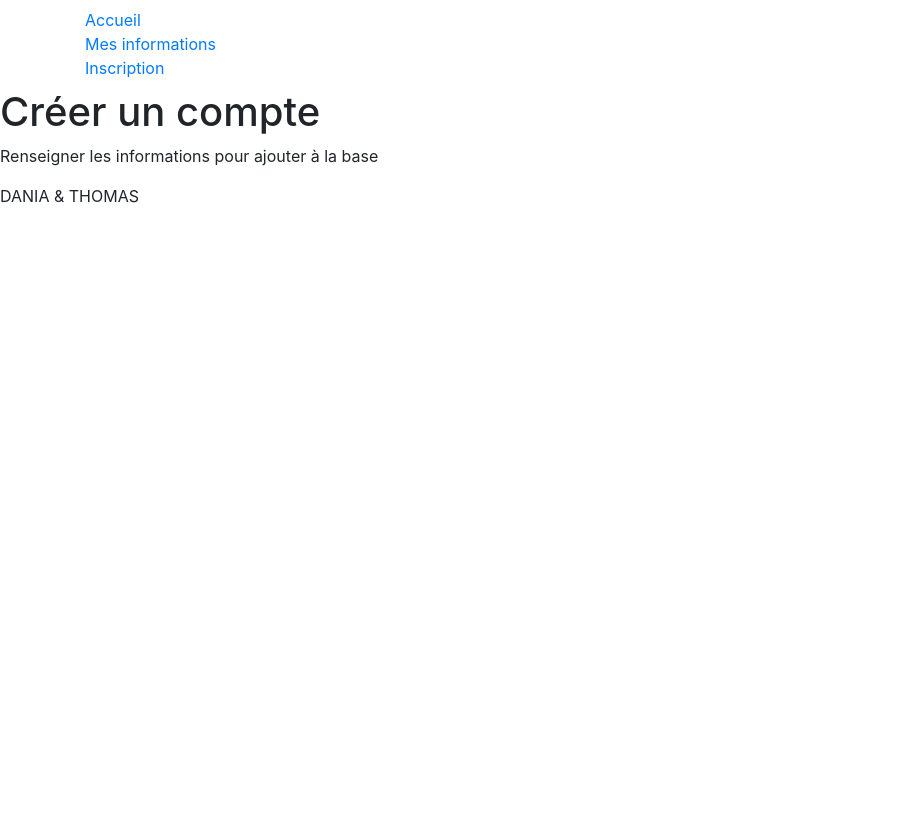
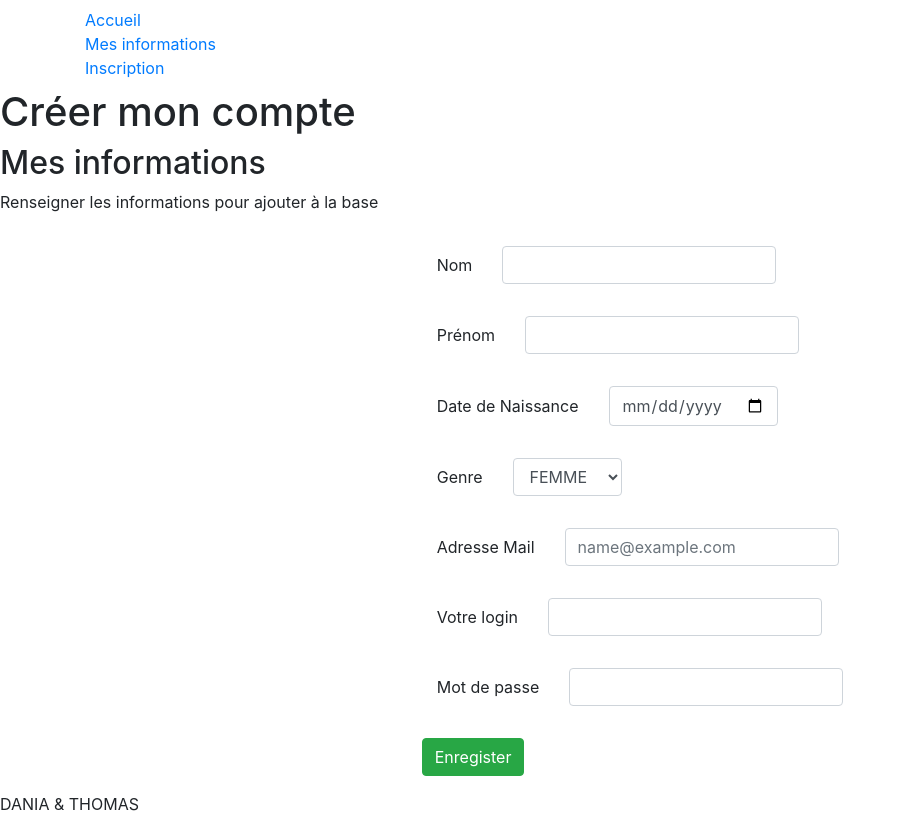
Before and after one commit to activity-2023/www, a PHP site: template templates/register.php in a window 1280 px wide. Shown: the whole page, without its empty margins (0-905 px from the left). Before the commit the page ends 203 px from the top, so only its background shows below. Run offline with PHP 8.4, Linux system fonts and the light colour scheme; the template is opened without the code that fills it, so the values that code supplies are empty.

Commit message:
Adding content in pages HTML and new templates

```diff
--- /dev/null
+++ b/templates/events.php
@@ -0,0 +1,4 @@
+
+<h1>Les événements à venir </h1>
+
+bla  bla bla
--- a/templates/register.php
+++ b/templates/register.php
@@ -1,3 +1,76 @@
-<h1>Créer un compte</h1>
 
-<p>Renseigner les informations pour ajouter à la base</p>
+<h1>Créer mon compte</h1>
+<section>
+    <h2>Mes informations</h2>
+    <p>Renseigner les informations pour ajouter à la base</p>
+    <div>
+        <form action="/register" method="post">
+            <div style="display: grid; justify-content:center;">
+                <div class="row g-2 align-items-center" style="padding: 1em">
+                    <div class="col-auto">
+                        <label for="fname" class="col-form-label">Nom</label>
+                    </div>
+                    <div class="col-auto">
+                        <input type="text" id="fname" class="form-control" name="fname" required>
+                    </div>
+                </div>
+                <div class="row g-2 align-items-center" style="padding: 1em">
+                    <div class="col-auto">
+                        <label for="lname" class="col-form-label" >Prénom</label>
+                    </div>
+                    <div class="col-auto">
+                        <input type="text" id="lname" class="form-control" name="lname" required>
+                    </div>
+                </div>
+                <div class="row g-2 align-items-center" style="padding: 1em">
+                    <div class="col-auto">
+                        <label for="br-date" class="col-form-label">Date de Naissance</label>
+                    </div>
+                    <div class="col-auto">
+                        <input type="date" id="br-date" class="form-control" name="br-date" required>
+                    </div>
+                </div>
+
+                <div class="row g-2 align-items-center" style="padding: 1em">
+                    <div class="col-auto">
+                        <label for="gender" class="col-form-label">Genre</label>
+                    </div>
+                    <div class="col-auto">
+                        <select class="form-control" id="gender" name="gender" required>
+                            <option value="FEMME">FEMME</option>
+                            <option value="HOMME">HOMME</option>
+                        </select>
+                    </div>
+                </div>
+                <div class="row g-2 align-items-center" style="padding: 1em">
+                    <div class="col-auto">
+                        <label for="mail" class="col-form-label">Adresse Mail</label>
+                    </div>
+                    <div class="col-auto">
+                        <input class="form-control" type="email" name="email" id="mail" placeholder="name@example.com" required>
+                    </div>
+                </div>
+                <div class="row g-2 align-items-center" style="padding: 1em">
+                    <div class="col-auto">
+                        <label for="login" class="col-form-label">Votre login</label>
+                    </div>
+                    <div class="col-auto">
+                        <input class="form-control" name="login" type="text" id="login" required>
+                    </div>
+                </div>
+
+                <div class="row g-2 align-items-center" style="padding: 1em">
+                    <div class="col-auto">
+                        <label for="psswd" class="col-form-label">Mot de passe</label>
+                    </div>
+                    <div class="col-auto">
+                        <input class="form-control" name="pswd" type="password" id="psswd" required>
+                    </div>
+                </div>
+                <div class="row g-2 align-items-center" style="padding: 1em">
+                    <button class="btn btn-success" type="submit">Enregister</button>
+                </div>
+            </div>
+        </form>
+    </div>
+</section>
```
Also changed, not shown: core/Bootstrap.php (deleted, +0 -62 lines), templates/account.php (+21 -2 lines), templates/connexion.php (added, +31 -0 lines).
